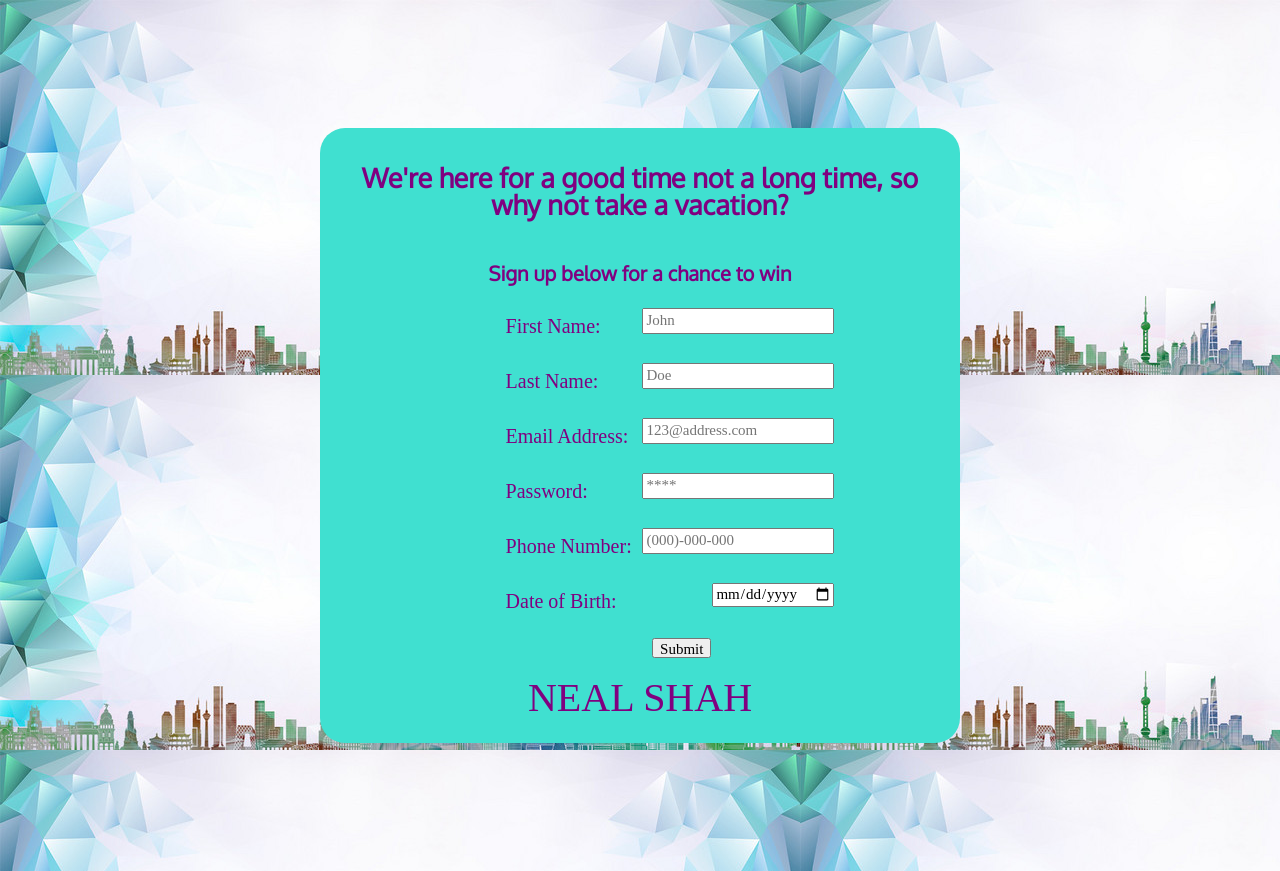
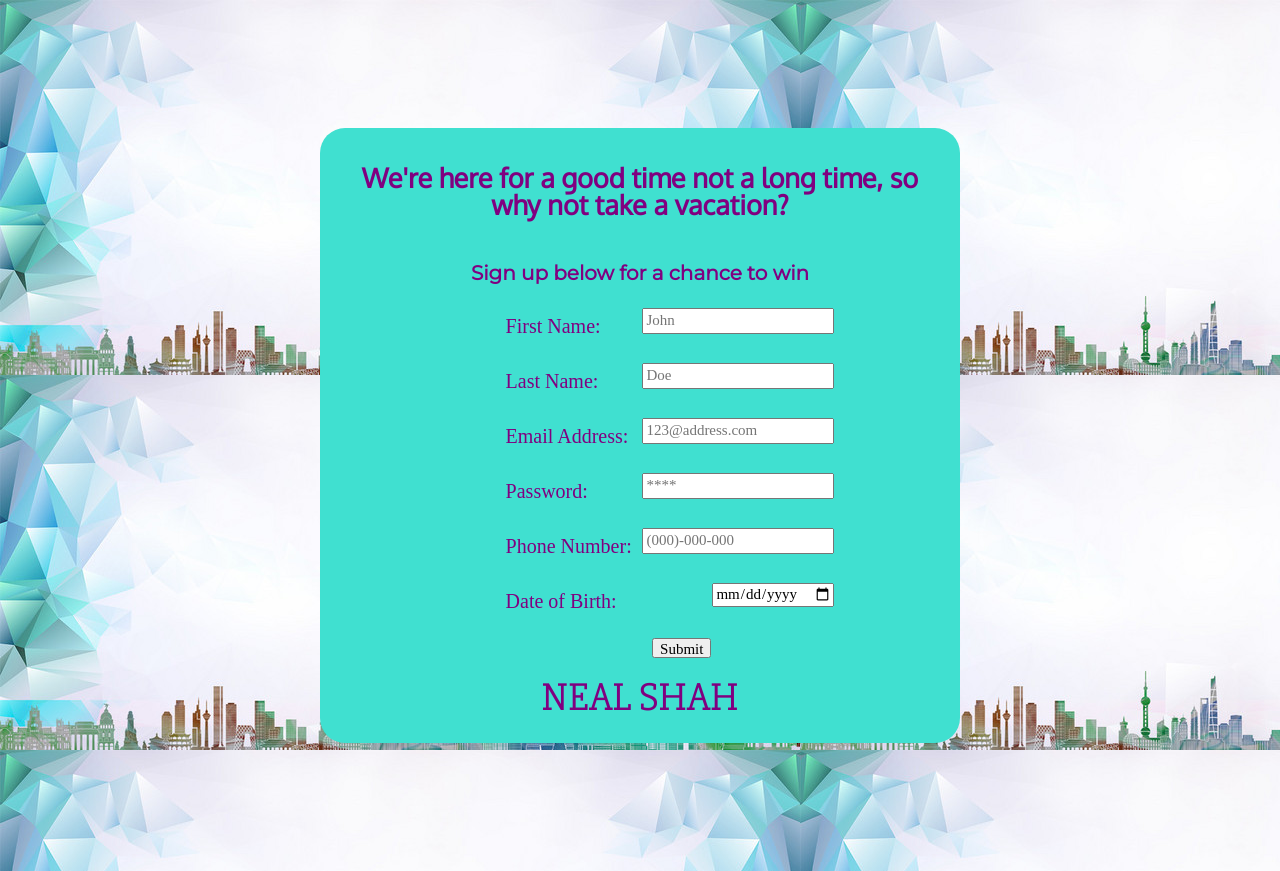
Before and after one commit to nealshah1/Project1, a plain HTML site: page index.html in a window 1280 px wide. Drawn offline with Linux system fonts and the light colour scheme.

Commit message:
font stacks
adding font stacks so they are three deep

```diff
--- a/Css/Style.css
+++ b/Css/Style.css
@@ -19,7 +19,7 @@ h1 {
 h2{
   color: purple;
   text-align: center;
-  font-family: 'Oxygen', sans-serif;
+  font-family: 'Montserrat', sans-serif;
   font-size: 20px;
   padding-bottom: 25px;
   margin-top: 20px;
@@ -43,6 +43,7 @@ body{
 p{
   text-align: center;
   padding-top: 40px;
+  font-family: 'Slabo 27px', serif;
   font-size: 40px;
   color: purple;
 
--- a/index.html
+++ b/index.html
@@ -1,13 +1,17 @@
 <!DOCTYPE html>
 <html lang = "en">
   <head>
+
     <link rel="stylesheet" href="css/screen.css">
     <link rel="stylesheet" href="css/normalize.css">
     <link rel="stylesheet" href="css/style.css">
       <meta name="viewport" content="width=device-width, initial-scale=1.0">
       <link href="https://fonts.googleapis.com/css?family=Oxygen" rel="stylesheet">
+      <link href="https://fonts.googleapis.com/css?family=Montserrat" rel="stylesheet">
+      <link href="https://fonts.googleapis.com/css?family=Slabo+27px" rel="stylesheet">
     <meta charset="UTF-8">
     <title>Project 1</title>
+    <script async type="text/javascript" src="js/validator.js"> </script>
   </head>
   <body>
     <div class="rapper">
@@ -15,7 +19,8 @@
 
     <h1>We're here for a good time not a long time, so why not take a vacation? </h1>
                   <h2> Sign up below for a chance to win</h2>
-      <form method="get" action=" #null">
+      <form method="get" action=" #null" autocomplete="on">
+
 
         <div class= "field">
           <label>  First Name:</label>
@@ -52,8 +57,6 @@
       </form>
       <p>NEAL SHAH</p>
 </div>
-      <script type="text/javascript" src="js/validator.js">
 
-      </script>
   </body>
 </html>
```
